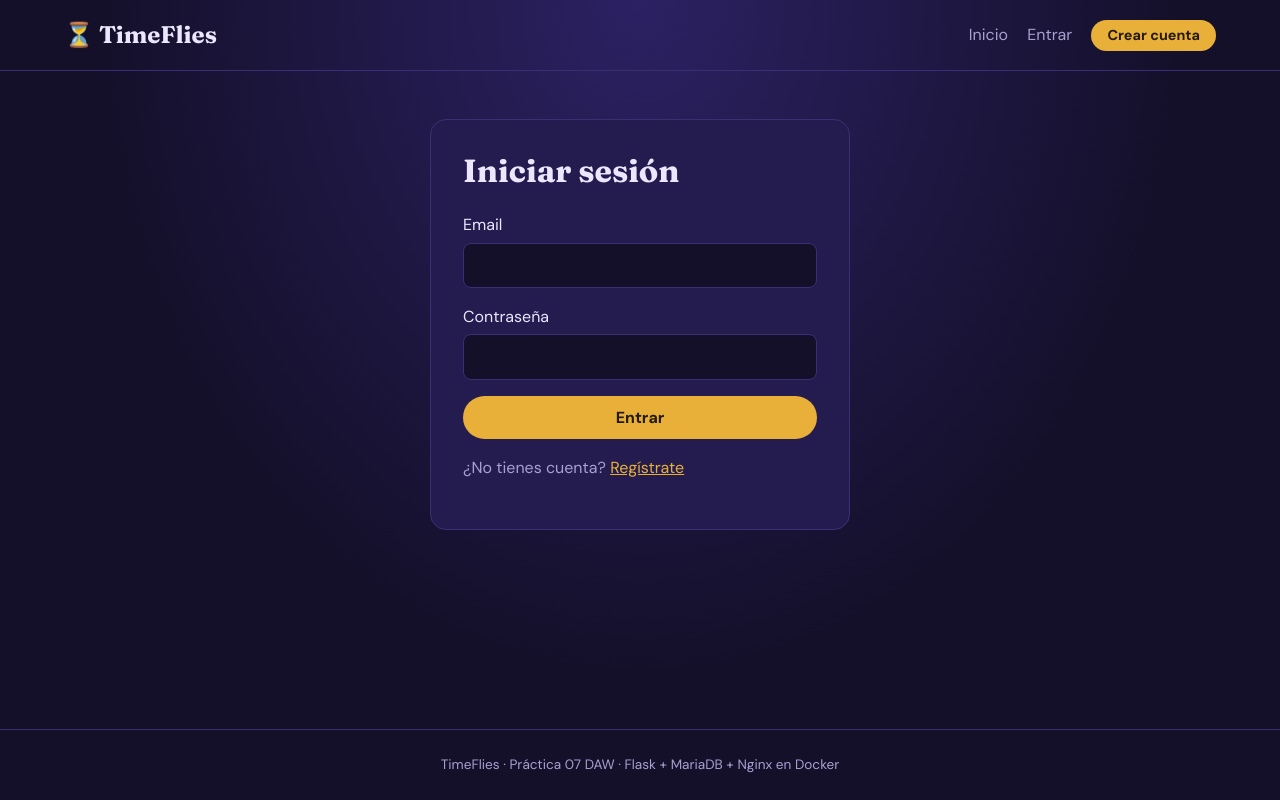
After one commit to a-yepes/DAW2-DESP-AnaYepes, a Flask app: page /login in a window 1280 px wide. The commit adds this page. Run offline with Flask 3, Linux system fonts and the light colour scheme; some libraries are stand-ins or nearby versions.

Commit message:
Creo registro e inicio de sesion

```diff
--- a/tema3-ServApp/practica07-produccion/app/app.py
+++ b/tema3-ServApp/practica07-produccion/app/app.py
@@ -1,8 +1,9 @@
 import os
 
 from flask import Flask
+from flask_wtf.csrf import CSRFProtect
 
-from controllers import main
+from controllers import auth, main
 
 # Creamos la aplicación
 app = Flask(__name__)
@@ -10,5 +11,9 @@ app = Flask(__name__)
 # Clave para firmar las cookies de sesión (viene del .env a través del docker-compose)
 app.config["SECRET_KEY"] = os.environ["SECRET_KEY"]
 
+# Protección CSRF: todos los formularios POST deben llevar un token secreto
+CSRFProtect(app)
+
 # Registramos los controladores (cada uno aporta sus rutas)
 app.register_blueprint(main.bp)
+app.register_blueprint(auth.bp)
--- /dev/null
+++ b/tema3-ServApp/practica07-produccion/app/controllers/auth.py
@@ -0,0 +1,63 @@
+from flask import Blueprint, flash, redirect, render_template, request, session, url_for
+
+from models import usuario
+
+bp = Blueprint("auth", __name__)
+
+
+def iniciar_sesion(u):
+    """Guarda en la sesión los datos del usuario que acaba de entrar."""
+    session.clear()
+    session["usuario_id"] = u["id"]
+    session["nombre"] = u["nombre"]
+    session["es_admin"] = bool(u["es_admin"])
+
+
+@bp.route("/registro", methods=["GET", "POST"])
+def registro():
+    if request.method == "POST":
+        nombre = request.form["nombre"].strip()
+        email = request.form["email"].strip().lower()
+        password = request.form["password"]
+
+        # Validación en el servidor (aunque el HTML ya valide, nunca hay que fiarse del navegador)
+        if len(nombre) < 2:
+            flash("El nombre debe tener al menos 2 caracteres.", "error")
+        elif "@" not in email:
+            flash("El email no es válido.", "error")
+        elif len(password) < 8:
+            flash("La contraseña debe tener al menos 8 caracteres.", "error")
+        elif usuario.buscar_por_email(email):
+            flash("Ya existe una cuenta con ese email.", "error")
+        else:
+            usuario.crear(nombre, email, password)
+            iniciar_sesion(usuario.buscar_por_email(email))
+            flash(f"¡Bienvenida/o a TimeFlies, {nombre}!", "ok")
+            return redirect(url_for("main.inicio"))
+
+    return render_template("auth/registro.html")
+
+
+@bp.route("/login", methods=["GET", "POST"])
+def login():
+    if request.method == "POST":
+        email = request.form["email"].strip().lower()
+        password = request.form["password"]
+        u = usuario.buscar_por_email(email)
+
+        if usuario.password_correcta(u, password):
+            iniciar_sesion(u)
+            flash(f"¡Hola de nuevo, {u['nombre']}!", "ok")
+            return redirect(url_for("main.inicio"))
+
+        # Mismo mensaje si falla el email o la contraseña: no damos pistas a un atacante
+        flash("Email o contraseña incorrectos.", "error")
+
+    return render_template("auth/login.html")
+
+
+@bp.route("/logout")
+def logout():
+    session.clear()
+    flash("Has cerrado sesión. ¡Hasta el próximo viaje en el tiempo!", "ok")
+    return redirect(url_for("main.inicio"))
--- a/tema3-ServApp/practica07-produccion/app/requirements.txt
+++ b/tema3-ServApp/practica07-produccion/app/requirements.txt
@@ -1,3 +1,4 @@
 Flask==3.1.3
 gunicorn==27.0.1
 PyMySQL==1.2.4
+Flask-WTF==1.3.0
--- a/tema3-ServApp/practica07-produccion/app/static/css/estilos.css
+++ b/tema3-ServApp/practica07-produccion/app/static/css/estilos.css
@@ -105,3 +105,43 @@ a { color: var(--oro); }
 .aviso { padding: .8rem 1rem; border-radius: 8px; margin-bottom: 1rem; background: var(--tarjeta); border-left: 4px solid var(--oro); }
 .aviso-ok { border-left-color: var(--verde); }
 .aviso-error { border-left-color: var(--rojo); }
+
+
+/* ---------- 7. Botones ---------- */
+.boton {
+  display: inline-block;
+  background: var(--oro);
+  color: #241a05;
+  border: none;
+  border-radius: 999px;            /* bordes totalmente redondeados */
+  padding: .7rem 1.4rem;
+  font: 700 1rem var(--sans);
+  text-decoration: none;
+  cursor: pointer;
+}
+.boton:hover { filter: brightness(1.1); }
+.boton-pequeno { padding: .4rem 1rem; font-size: .9rem; }
+.menu a.boton { color: #241a05; }
+.saludo { font-weight: 700; }
+
+/* ---------- 8. Formularios ---------- */
+.caja-formulario {
+  max-width: 420px;
+  margin: 1rem auto;
+  background: var(--tarjeta);
+  border: 1px solid var(--borde);
+  border-radius: 16px;
+  padding: 2rem;
+}
+.caja-formulario h1 { margin-top: 0; }
+.formulario { display: flex; flex-direction: column; gap: 1rem; }
+.formulario label { display: flex; flex-direction: column; gap: .3rem; }
+.formulario input, .formulario textarea, .formulario select {
+  background: var(--fondo);
+  border: 1px solid var(--borde);
+  border-radius: 8px;
+  color: var(--texto);
+  padding: .7rem;
+  font: 1rem var(--sans);
+}
+.formulario input:focus, .formulario textarea:focus { outline: 2px solid var(--oro); }
--- /dev/null
+++ b/tema3-ServApp/practica07-produccion/app/templates/auth/login.html
@@ -0,0 +1,23 @@
+{% extends "base.html" %}
+{% block titulo %}Iniciar sesión{% endblock %}
+
+{% block contenido %}
+<div class="caja-formulario">
+  <h1>Iniciar sesión</h1>
+
+  <form method="post" class="formulario">
+    <input type="hidden" name="csrf_token" value="{{ csrf_token() }}">
+
+    <label>Email
+      <input type="email" name="email" required value="{{ request.form.email }}">
+    </label>
+    <label>Contraseña
+      <input type="password" name="password" required>
+    </label>
+
+    <button class="boton">Entrar</button>
+  </form>
+
+  <p class="texto-suave">¿No tienes cuenta? <a href="{{ url_for('auth.registro') }}">Regístrate</a></p>
+</div>
+{% endblock %}
--- a/tema3-ServApp/practica07-produccion/app/templates/base.html
+++ b/tema3-ServApp/practica07-produccion/app/templates/base.html
@@ -13,6 +13,13 @@
     <a class="logo" href="{{ url_for('main.inicio') }}">⏳ TimeFlies</a>
     <nav class="menu">
       <a href="{{ url_for('main.inicio') }}">Inicio</a>
+      {% if session.usuario_id %}
+        <span class="saludo">Hola, {{ session.nombre }}</span>
+        <a href="{{ url_for('auth.logout') }}">Salir</a>
+      {% else %}
+        <a href="{{ url_for('auth.login') }}">Entrar</a>
+        <a class="boton boton-pequeno" href="{{ url_for('auth.registro') }}">Crear cuenta</a>
+      {% endif %}
     </nav>
   </header>
 
```
Also changed, not shown: tema3-ServApp/practica07-produccion/app/models/usuario.py (added, +24 -0 lines), tema3-ServApp/practica07-produccion/app/templates/auth/registro.html (added, +26 -0 lines), tema3-ServApp/practica07-produccion/capturas/09-registro-login.png (added).
